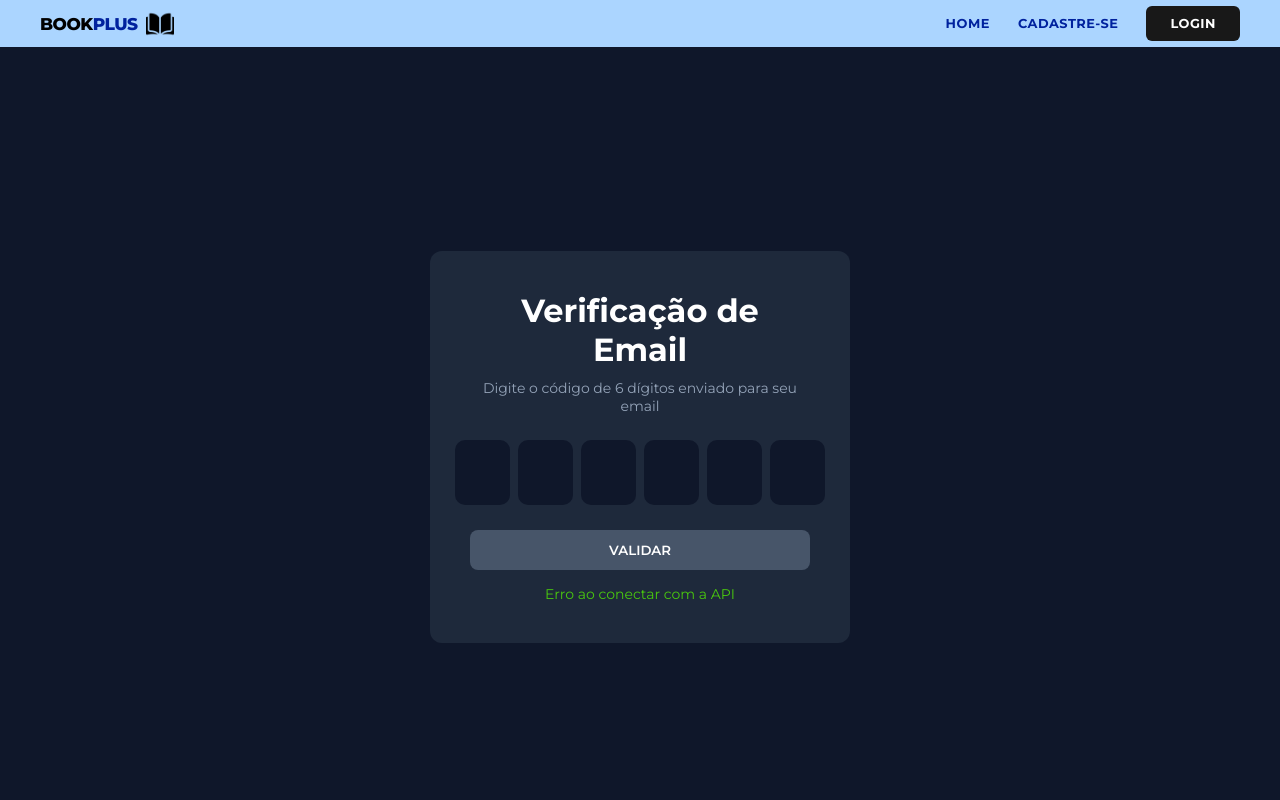
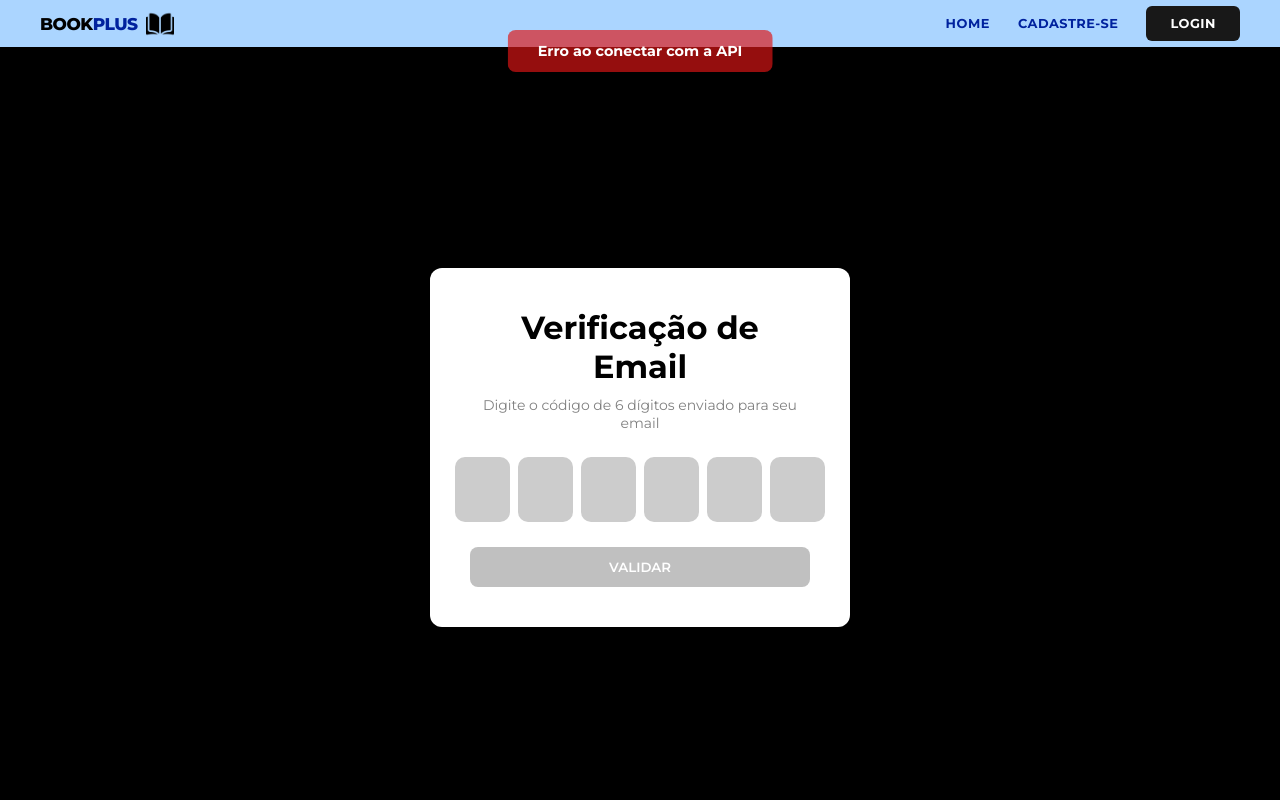
Before and after one commit to joaovitorgc/Biblioteca_De_Livros, a React (Vite) app in the folder BookPlus-Front/: page /ValidarEmail in a window 1280 px wide. Both pictures are taken after typing "Sample", "Sample", "Sample", "Sample", "Sample", "Sample" into the empty fields and a click on the button "VALIDAR". Shown: the top 800 px of the page. Built offline with nearby package versions, Linux system fonts and the light colour scheme; no server answers.

Commit message:
Feat: FlashMessage
Criação do componente de mensagens flash e página de verificar email linkada e integrada com a API

```diff
--- /dev/null
+++ b/BookPlus-Front/src/components/FlashMessage/FlashMessage.jsx
@@ -0,0 +1,22 @@
+import { useEffect } from "react";
+import css from "./FlashMessage.module.css";
+
+export default function FlashMessage({ mensagem, tipo, onClose, duracao = 5000 }) {
+    useEffect(() => {
+        if (!mensagem) return;
+
+        const timer = setTimeout(() => {
+            onClose();
+        }, duracao);
+
+        return () => clearTimeout(timer);
+    }, [mensagem]);
+
+    if (!mensagem) return null;
+
+    return (
+        <div className={`${css.flashMessage} ${tipo === "sucesso" ? css.success : css.error}`}>
+            {mensagem}
+        </div>
+    );
+}
--- /dev/null
+++ b/BookPlus-Front/src/components/FlashMessage/FlashMessage.module.css
@@ -0,0 +1,52 @@
+.flashMessage {
+    position: fixed;
+    top: 30px;
+    left: 50%;
+    transform: translateX(-50%);
+    background-color: rgba(223, 22, 22, 0.67);
+    color: #fff;
+    padding: 12px 30px;
+    border-radius: 8px;
+    font-size: 0.9rem;
+    font-weight: 700;
+    white-space: nowrap;
+    z-index: 9999;
+    animation: slideDown 0.4s ease-out forwards;
+}
+
+.success {
+    background-color: #28a745;
+}
+
+@keyframes slideDown {
+    from {
+        opacity: 0;
+        top: 0px;
+    }
+    to {
+        opacity: 1;
+        top: 30px;
+    }
+}
+
+@media (max-width: 480px) {
+    .flashMessage {
+        width: calc(100% - 40px);
+        left: 20px;
+        transform: none;
+        white-space: normal;
+        text-align: center;
+        padding: 12px 16px;
+        font-size: 0.85rem;
+    }
+}
+
+@media (max-width: 320px) {
+    .flashMessage {
+        width: calc(100% - 24px);
+        left: 12px;
+        padding: 10px 12px;
+        font-size: 0.8rem;
+        border-radius: 6px;
+    }
+}
--- a/BookPlus-Front/src/pages/Cadastro/Cadastro.jsx
+++ b/BookPlus-Front/src/pages/Cadastro/Cadastro.jsx
@@ -1,9 +1,13 @@
 import { useState } from "react";
 import { Link, useNavigate } from "react-router-dom";
 import css from "./Cadastro.module.css";
+import FlashMessage from "../../components/FlashMessage/FlashMessage.jsx";
 
 export default function Cadastro() {
     const [foto, setFoto] = useState(null);
+    const [mensagem, setMensagem] = useState("");
+    const [tipo, setTipo] = useState("");
+
     const navigate = useNavigate();
 
     function handleFotoChange(e) {
@@ -25,21 +29,37 @@ export default function Cadastro() {
                 body: formData
             });
 
+            const dados = await resposta.json();
+
             if (resposta.ok) {
+                setMensagem("Email enviado com sucesso!");
+                setTipo("sucesso");
+
+                setTimeout(() => {
                     navigate("/ValidarEmail", {
                         state: { email: formData.get("email") }
                     });
+                }, 1000);
+
             } else {
-                const dados = await resposta.json();
-                console.log(dados.error || dados.message);
+                setMensagem(dados.error || dados.mensagem);
+                setTipo("erro");
             }
 
         } catch (error) {
-            console.log("ERRO NA API");
+            setMensagem("Erro ao conectar com a API");
+            setTipo("erro");
         }
     }
 
     return (
+        <>
+            <FlashMessage
+                mensagem={mensagem}
+                tipo={tipo}
+                onClose={() => setMensagem("")}
+            />
+
             <div className={css.containerPrincipal}>
                 <div className={css.painelEsquerdo}>
                     <div className={css.cartaoCadastro}>
@@ -107,5 +127,6 @@ export default function Cadastro() {
                     />
                 </div>
             </div>
+        </>
     );
 }
--- a/BookPlus-Front/src/pages/validarEmail/validarEmail.jsx
+++ b/BookPlus-Front/src/pages/validarEmail/validarEmail.jsx
@@ -1,10 +1,14 @@
 import { useState, useRef } from "react";
-import { useLocation } from "react-router-dom";
+import { useLocation, useNavigate } from "react-router-dom";
 import css from "./validarEmail.module.css";
+import FlashMessage from "../../components/FlashMessage/FlashMessage.jsx";
 
 export default function ValidarEmail() {
     const [codigo, setCodigo] = useState(["", "", "", "", "", ""]);
     const [mensagem, setMensagem] = useState("");
+    const [tipoMensagem, setTipoMensagem] = useState("");
+    const navigate = useNavigate();
+
     const codigoCompleto = codigo.every((n) => n !== "");
 
     const inputsRef = useRef([]);
@@ -49,17 +53,32 @@ export default function ValidarEmail() {
             const dados = await resposta.json();
 
             if (resposta.ok) {
-                setMensagem("Email validado com sucesso!");
+                setMensagem("Validado com sucesso!");
+                setTipoMensagem("sucesso");
+
+                setTimeout(() => {
+                    navigate("/Login");
+                }, 1000);
+
             } else {
                 setMensagem(dados.error);
+                setTipoMensagem("erro");
             }
 
         } catch {
             setMensagem("Erro ao conectar com a API");
+            setTipoMensagem("erro");
         }
     }
 
     return (
+        <>
+            <FlashMessage
+                mensagem={mensagem}
+                tipo={tipoMensagem}
+                onClose={() => setMensagem("")}
+            />
+
             <div className={css.container}>
                 <form className={css.caixa} onSubmit={verificarCodigo}>
                     <h1>Verificação de Email</h1>
@@ -84,12 +103,12 @@ export default function ValidarEmail() {
 
                     <button
                         type="submit"
-                    className={`${css.botao} ${codigoCompleto ? css.botaoAtivo : ""}`}>
+                        className={`${css.botao} ${codigoCompleto ? css.botaoAtivo : ""}`}
+                    >
                         VALIDAR
                     </button>
-
-                {mensagem && <p className={css.mensagem}>{mensagem}</p>}
                 </form>
             </div>
+        </>
     );
 }
--- a/BookPlus-Front/src/pages/validarEmail/validarEmail.module.css
+++ b/BookPlus-Front/src/pages/validarEmail/validarEmail.module.css
@@ -5,12 +5,12 @@
     justify-content: center;
     align-items: center;
     height: 100vh;
-    background: #0f172a;
+    background: #000000;
     font-family: 'Montserrat', sans-serif;
 }
 
 .caixa {
-    background: #1e293b;
+    background: #ffffff;
     padding: 40px;
     border-radius: 12px;
     text-align: center;
@@ -18,58 +18,70 @@
 }
 
 .caixa h1 {
-    color: white;
+    color: #000000;
     margin-bottom: 10px;
 }
 
 .subtitulo {
-    color: #94a3b8;
+    color: #808080;
     font-size: 14px;
     margin-bottom: 25px;
 }
 
 .inputs {
     display: flex;
-    gap: 8px; /* 👈 espaçamento */
+    gap: 8px;
     justify-content: center;
     margin-bottom: 25px;
 }
 
 .input {
-    width: 55px;   /* 👈 maior */
-    height: 65px;  /* 👈 maior */
+    width: 55px;
+    height: 65px;
     text-align: center;
-    font-size: 24px;
+    font-size: 26px;
     border-radius: 10px;
     border: 2px solid transparent;
-    background: #0f172a;
-    color: white;
+    background: #cccccc;
+    color: #000000;
     transition: 0.2s;
+    font-weight: 600;
 }
 
 .input:focus {
-    border-color: #3b82f6;
+    border-color: #3b9eff82;
     outline: none;
 }
 
 .botao {
     width: 100%;
     padding: 12px;
-    background: #475569; /* 👈 cinza */
+    background: #c0c0c0;
     border: none;
     color: white;
     border-radius: 8px;
     font-weight: 600;
     cursor: pointer;
-    transition: 0.2s;
+    transition:ease-in-out 0.21s;
 }
 
 .botaoAtivo {
-    background: #3b82f6;
+    background: #3b9eff;
+    box-shadow: 0 5px 15px rgba(59, 130, 246, 0.4);
 }
 
-.mensagem {
+.botaoAtivo:hover {
+    transform: translateY(-1px);
+}
+
+.erro {
     margin-top: 15px;
-    color: #49c80e;
+    color: #ef4444;
     font-size: 14px;
 }
+
+.sucesso {
+    margin-top: 15px;
+    color: #22c55e;
+    font-size: 14px;
+}
```
Also changed, not shown: 1 other file (tests, documents, lock files or other folders). Lines whose indentation alone changed are shown as unchanged.
